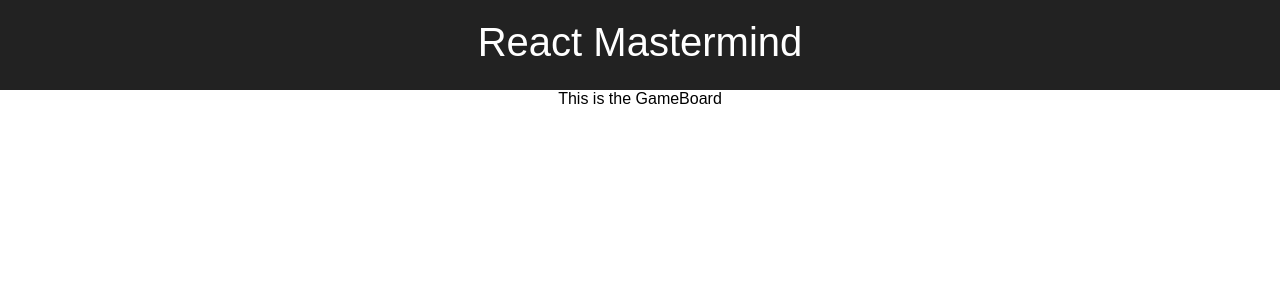
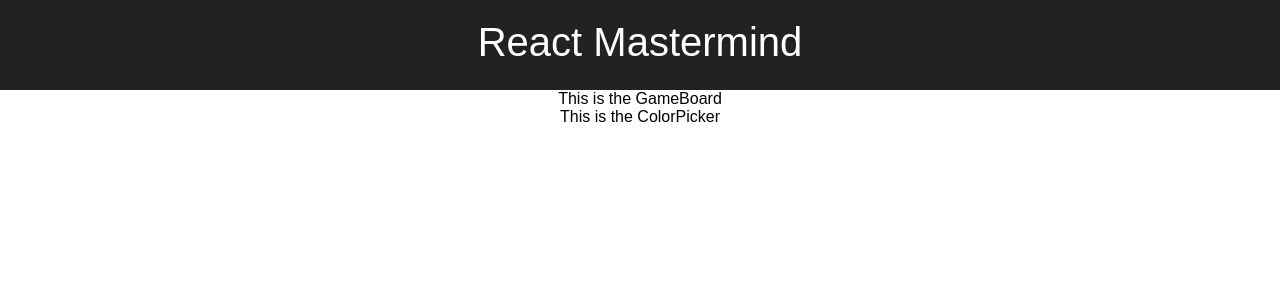
Before and after one commit to needimf/react-mastermind, a React (Create React App) app: page / in a window 1280 px wide. Shown: the top 300 px of the page. Built offline with nearby package versions, Linux system fonts and the light colour scheme.

Commit message:
Created ColorPicker component.

```diff
--- a/src/App.js
+++ b/src/App.js
@@ -2,6 +2,7 @@
 import './App.css';
 
 import GameBoard from './components/GameBoard/GameBoard';
+import ColorPicker from './components/ColorPicker/ColorPicker';
 
 class App extends Component {
   render() {
@@ -9,6 +10,7 @@
       <div className="App">
         <header className="App-header">React Mastermind</header>
         <GameBoard />
+        <ColorPicker />
       </div>
     );
   }
--- /dev/null
+++ b/src/components/ColorPicker/ColorPicker.jsx
@@ -0,0 +1,11 @@
+import React from 'react';
+
+const ColorPicker = (props) => {
+  return (
+    <div>
+      This is the ColorPicker
+    </div>
+  );
+}
+
+export default ColorPicker;
```
